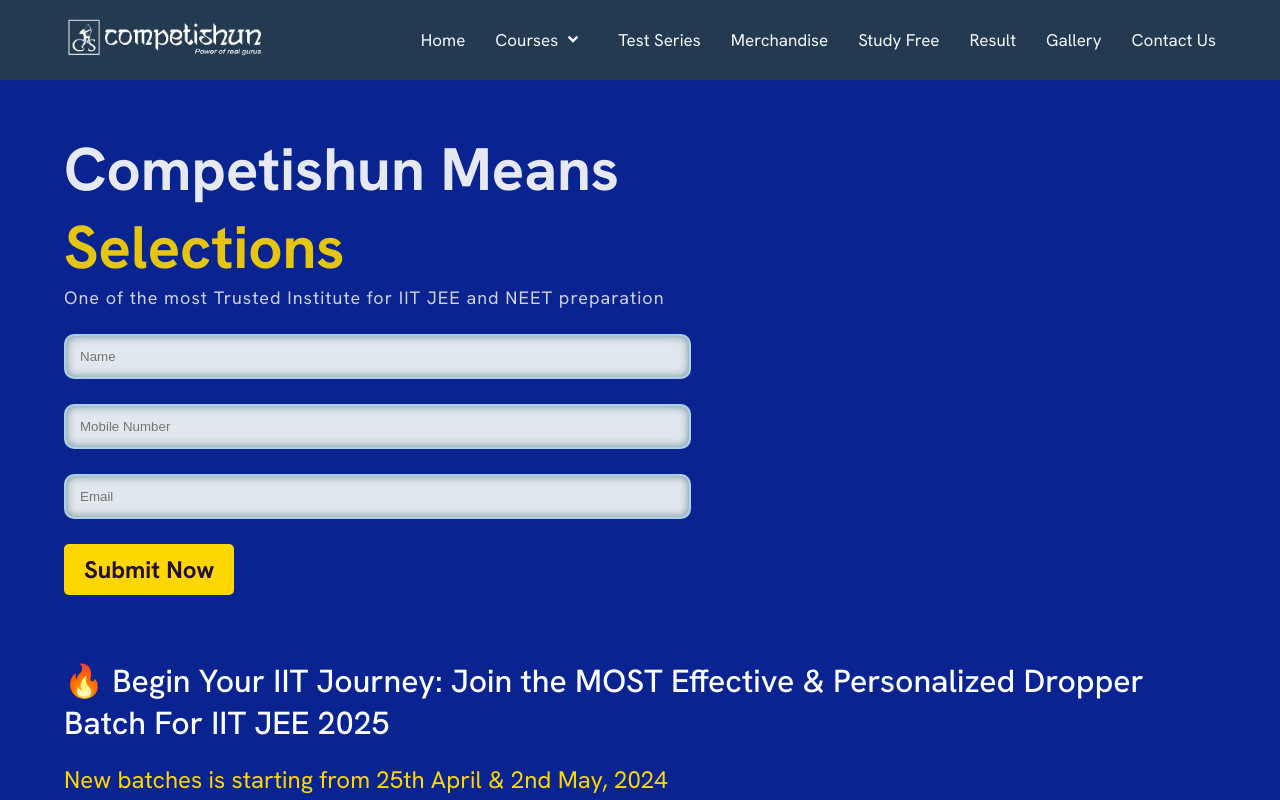
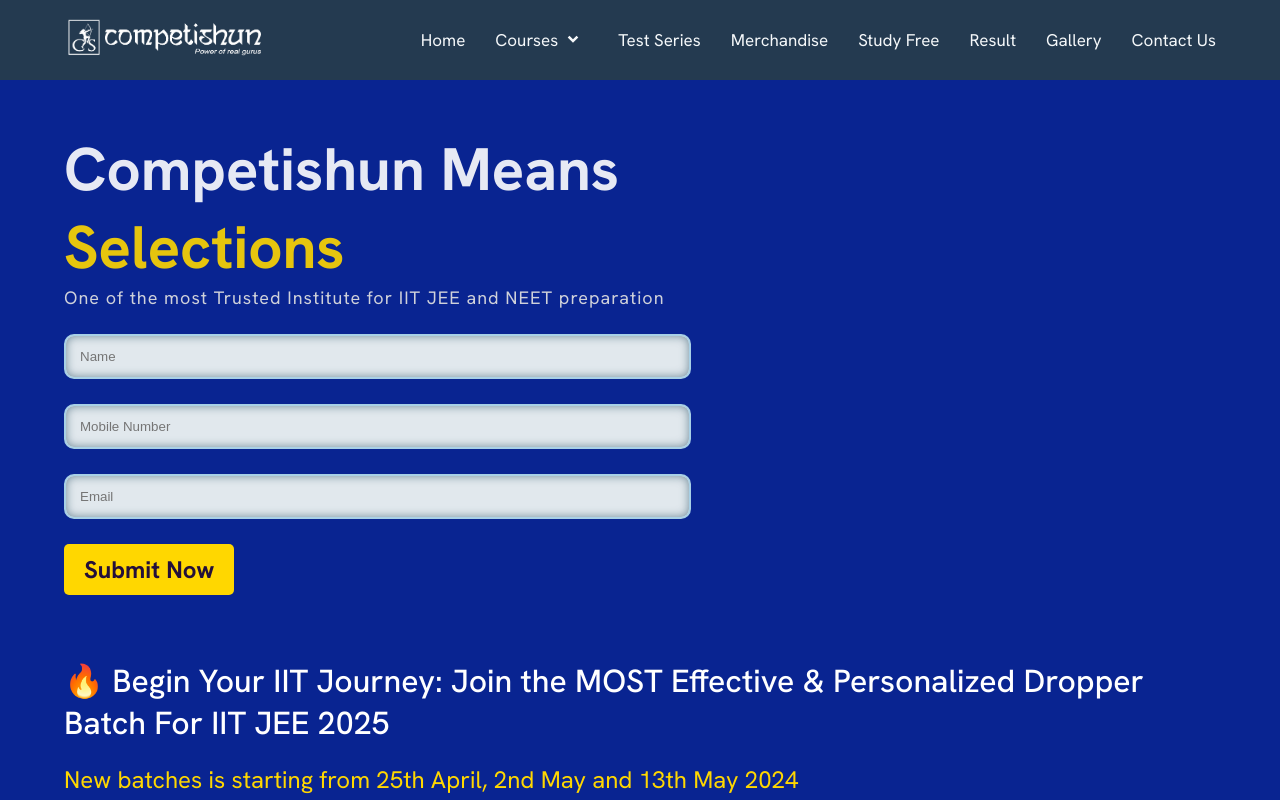
Before and after one commit to Shankar-001/Competishun, a React (Vite) app: page /enroll-now/praveen in a window 1280 px wide. Shown: the top 800 px of the page. Built offline with nearby package versions, Linux system fonts and the light colour scheme; no server answers.

Commit message:
dist file

```diff
--- a/src/Data/LandingPageCourseDetail.js
+++ b/src/Data/LandingPageCourseDetail.js
@@ -10,7 +10,7 @@ const LandingPageData = [
     thumbnail: praveenThumbnail,
     videoTitle:
       '🔥 Begin Your IIT Journey: Join the MOST Effective & Personalized Dropper Batch For IIT JEE 2025',
-    videoSubTitle: 'New batches is starting from 25th April & 2nd May, 2024',
+    videoSubTitle: 'New batches is starting from 25th April, 2nd May and 13th May 2024',
     aboutCourse: [
       'Competishun Course Features (#https://youtu.be/l2tLkv_t15k?feature=shared)',
       'WHY JOIN US? Competishun Advantages (#https://youtu.be/06dJv3gJX88?feature=shared)',
```
Also changed, not shown: 122 other files (tests, documents, lock files or other folders).
